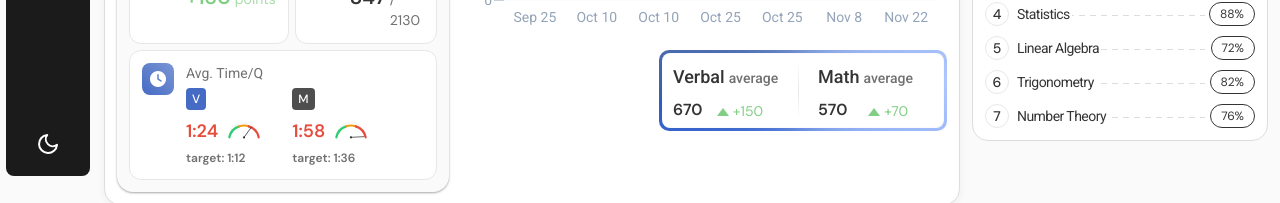
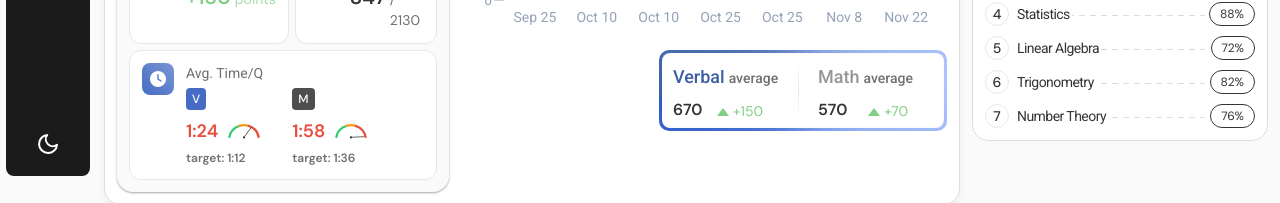
Before and after one commit to Orujhimaru/max_odyssey, a React (Vite) app: page / in a window 1280 px wide. Shown: the part 612-815 px from the top of the page. Built offline with nearby package versions, Linux system fonts and the light colour scheme; a web font is replaced by a local one.

Commit message:
design: spedometer fix

```diff
--- a/src/components/ScoreColumnComponent/ScoreBox/ScoreBox.css
+++ b/src/components/ScoreColumnComponent/ScoreBox/ScoreBox.css
@@ -40,18 +40,18 @@ span.score-box-title-type.math {
 }
 
 span.score-box-title-type.verbal {
-  color: var(--text-primary);
+  color: var(--bar-verbal-color);
   font-size: 18px;
 }
 
 span.score-box-title-type.math {
-  color: var(--text-primary);
+  color: var(--bar-math-color);
   font-size: 18px;
 }
 
 span.score-box-title-type.highlighted {
   font-weight: 600;
-  color: var(--text-primary);
+  opacity: 0.8;
 }
 
 .score-box h2 span:last-child {
--- a/src/components/SpeedometerIcon/SpeedometerIcon.jsx
+++ b/src/components/SpeedometerIcon/SpeedometerIcon.jsx
@@ -46,23 +46,23 @@ const SpeedometerIcon = React.memo(({ ratio }) => {
         strokeLinecap="round"
       />
 
-      {/* Colored sections */}
+      {/* Colored sections - perfect half circles */}
       <path
-        d="M 10 50 A 40 40 0 0 1 37 20"
+        d="M 10 49 A 40 40 0 0 1 37 19"
         className="speed-section fast"
         fill="none"
         strokeWidth="6"
         strokeLinecap="round"
       />
       <path
-        d="M 37 20 A 40 40 0 0 1 63 20"
+        d="M 37 19 A 40 40 0 0 1 63 19"
         className="speed-section okay"
         fill="none"
         strokeWidth="6"
         strokeLinecap="round"
       />
       <path
-        d="M 63 20 A 40 40 0 0 1 90 50"
+        d="M 63 19 A 40 40 0 0 1 90 49"
         className="speed-section slow"
         fill="none"
         strokeWidth="6"
```
